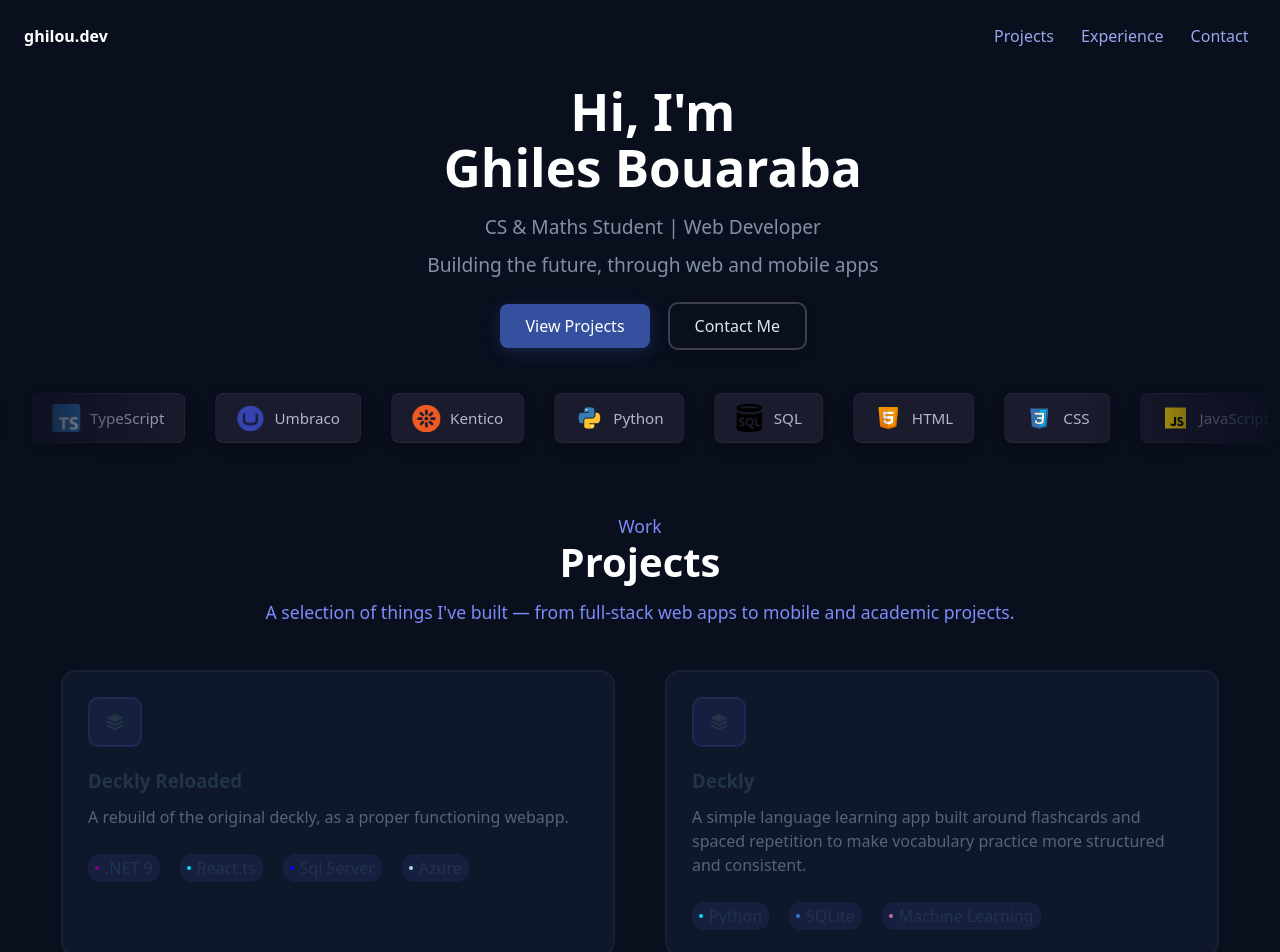
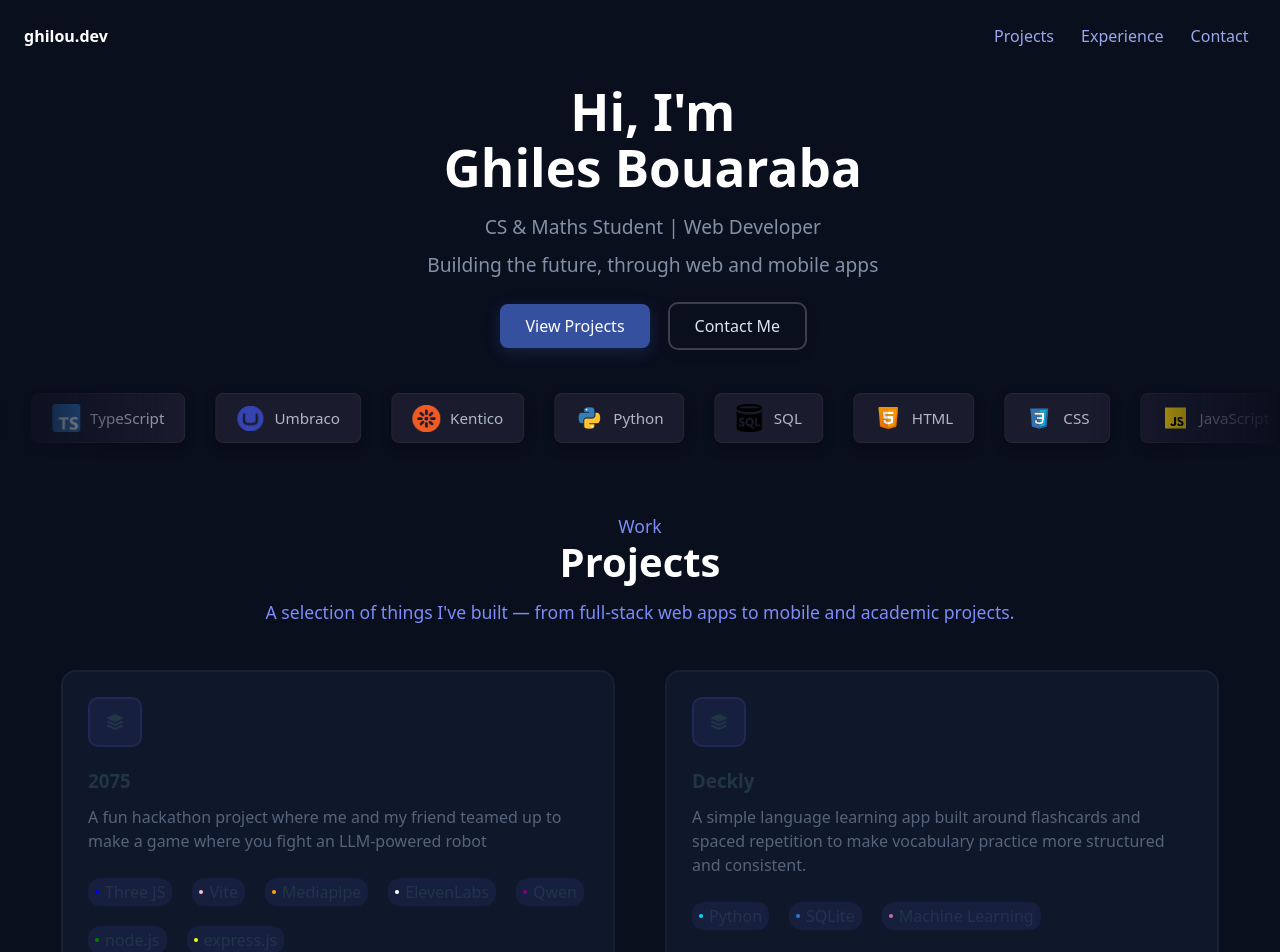
Before and after one commit to ghilou05/portfolio-website, a React (Vite) app: page / in a window 1280 px wide. Shown: the top 952 px of the page. Built offline with nearby package versions, Linux system fonts and the light colour scheme.

Commit message:
Adding new hackathon project

```diff
--- a/src/components/ProjectCards.tsx
+++ b/src/components/ProjectCards.tsx
@@ -19,19 +19,36 @@ type Project = {
 
 const projects: Project[] = [
   {
-    id: "deckly-reloaded",
-    title: "Deckly Reloaded",
-    description: "A rebuild of the original deckly, as a proper functioning webapp.",
+    id: "2075",
+    title: "2075",
+    description: "A fun hackathon project where me and my friend teamed up to make a game where you fight an LLM-powered robot",
     tech: [
-      { name: ".NET 9", color: "purple", },
-      { name: "React.ts", color: "#00d8ff"},
-      { name: "Sql Server", color: "blue"},
-      { name: "Azure", color: "lightblue"}
+      { name: "Three JS", color: "blue" },
+      { name: "Vite", color: "pink" },
+      { name: "Mediapipe", color: "orange" },
+      { name: "ElevenLabs", color: "white" },
+      { name: "Qwen" , color: "purple" },
+      { name: "node.js", color: "green" },
+      { name: "express.js", color: "yellow" }
     ],
-    liveUrl: "https://agreeable-tree-0b4032b03.7.azurestaticapps.net/login",
-    repoUrl: "https://github.com/ghilou05/deckly-reloaded"
+    liveUrl: "https://2075-ivory.vercel.app/",
+    repoUrl: "https://github.com/ghilou05/2075"
 
   },
+  // {
+  //   id: "deckly-reloaded",
+  //   title: "Deckly Reloaded",
+  //   description: "A rebuild of the original deckly, as a proper functioning webapp.",
+  //   tech: [
+  //     { name: ".NET 9", color: "purple", },
+  //     { name: "React.ts", color: "#00d8ff"},
+  //     { name: "Sql Server", color: "blue"},
+  //     { name: "Azure", color: "lightblue"}
+  //   ],
+  //   liveUrl: "https://agreeable-tree-0b4032b03.7.azurestaticapps.net/login",
+  //   repoUrl: "https://github.com/ghilou05/deckly-reloaded"
+
+  // },
   {
     id: "deckly",
     title: "Deckly",
```
